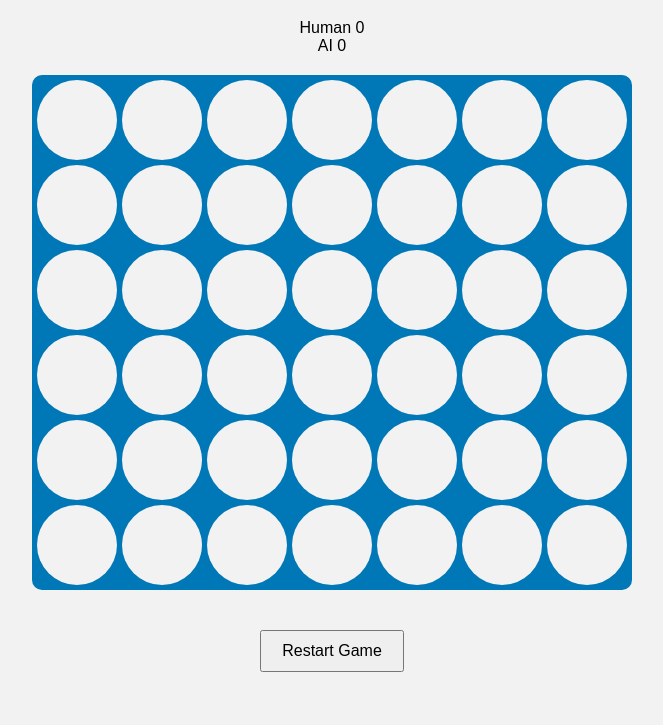
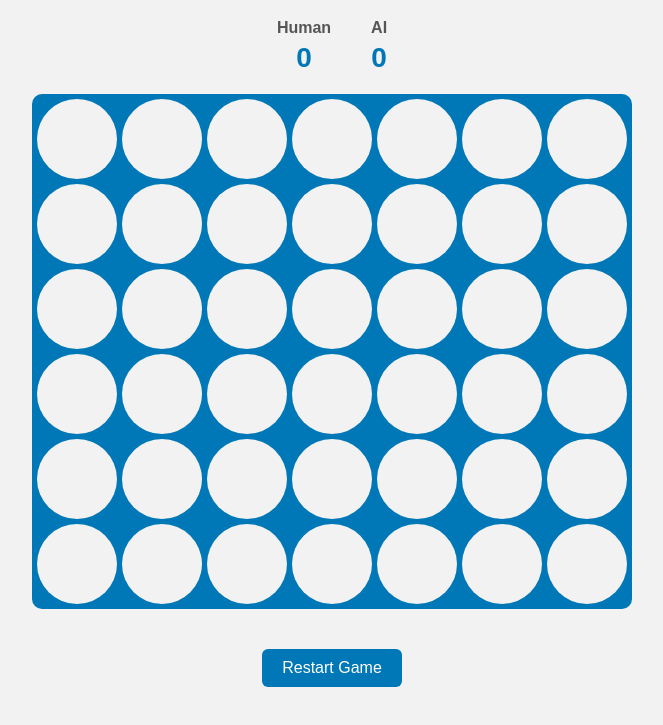
Before and after one commit to cookieee22/connectfourai, a plain HTML site: page index.html in a window 1280 px wide. Shown: the part 61-786 px from the top of the page, without its empty margins (308-971 px from the left). Drawn offline with Linux system fonts and the light colour scheme.

Commit message:
modified:   connect4.js modified:   style.css Added Scoreboard feature and also fixed the link where it kept taking me back to the custom link

```diff
--- a/connect4.js
+++ b/connect4.js
@@ -8,6 +8,11 @@ let board = Array.from({ length: ROWS }, () => Array(COLS).fill(EMPTY));
 let currentPlayer = PLAYER;
 let gameOver = false;
 let winningCells = [];
+let humanScore = 0;
+let aiScore = 0;
+
+const humanScoreEl = document.getElementById("humanScore");
+const aiScoreEl = document.getElementById("aiScore");
 
 const gameDiv = document.getElementById("game");
 const statusDiv = document.getElementById("status");
@@ -15,6 +20,7 @@ const restartBtn = document.getElementById("restart");
 
 restartBtn.addEventListener("click", resetGame);
 
+/** feature that resets the game **/
 function resetGame() {
   board = Array.from({ length: ROWS }, () => Array(COLS).fill(EMPTY));
   currentPlayer = PLAYER;
@@ -22,6 +28,12 @@ function resetGame() {
   winningCells = [];
   statusDiv.textContent = "";
   drawBoard();
+}
+
+/** score update **/
+function updateScores() {
+  humanScoreEl.textContent = humanScore;
+  aiScoreEl.textContent = aiScore;
 }
 
 function drawBoard() {
@@ -50,6 +62,8 @@ function handleClick(col) {
       if (isWinningMove(board, PLAYER)) {
         statusDiv.textContent = "You win!";
         gameOver = true;
+        humanScore++;   /**incrementing value **/
+        updateScores();  /** call feature :) **/
       } else {
         currentPlayer = AI;
         drawBoard();
@@ -73,6 +87,8 @@ function aiMove() {
       if (isWinningMove(board, AI)) {
         statusDiv.textContent = "AI wins!";
         gameOver = true;
+        aiScore++;
+        updateScores(); /**added two features for the scoreboard to both handleclick and aimove functions **/
       } else {
         currentPlayer = PLAYER;
       }
@@ -280,3 +296,4 @@ function minimax(board, depth, alpha, beta, maximizing) {
 }
 
 drawBoard();
+updateScores(); /**call added here to intialize scoreb on page load **/
--- a/style.css
+++ b/style.css
@@ -4,6 +4,35 @@ body {
   background: #f2f2f2;
 }
 
+/** Scoreboard **/
+.score-container {
+  display: flex;
+  justify-content: center;
+  gap: 40px;
+  margin-top: 10px;
+  font-size: 20px;
+  font-weight: bold;
+  color: #333;
+}
+
+.player-score {
+  display: flex;
+  flex-direction: column;
+  align-items: center;
+}
+
+.score-value {
+  font-size: 28px;
+  color: #0077b6;
+  margin-top: 5px;
+}
+
+.label {
+  font-size: 16px;
+  color: #555;
+}
+
+/** Game Board **/
 #game {
   display: grid;
   grid-template-columns: repeat(7, 80px);
@@ -36,14 +65,25 @@ body {
   background: gold;
 }
 
+/** Game Status **/
 #status {
   font-size: 20px;
   margin-top: 20px;
 }
 
+/** Restart Button **/
 button#restart {
   margin-top: 20px;
   padding: 10px 20px;
   font-size: 16px;
   cursor: pointer;
+  border: none;
+  border-radius: 6px;
+  background-color: #0077b6;
+  color: white;
+  transition: background-color 0.3s ease;
 }
+
+button#restart:hover {
+  background-color: #005f8a;
+}
```
